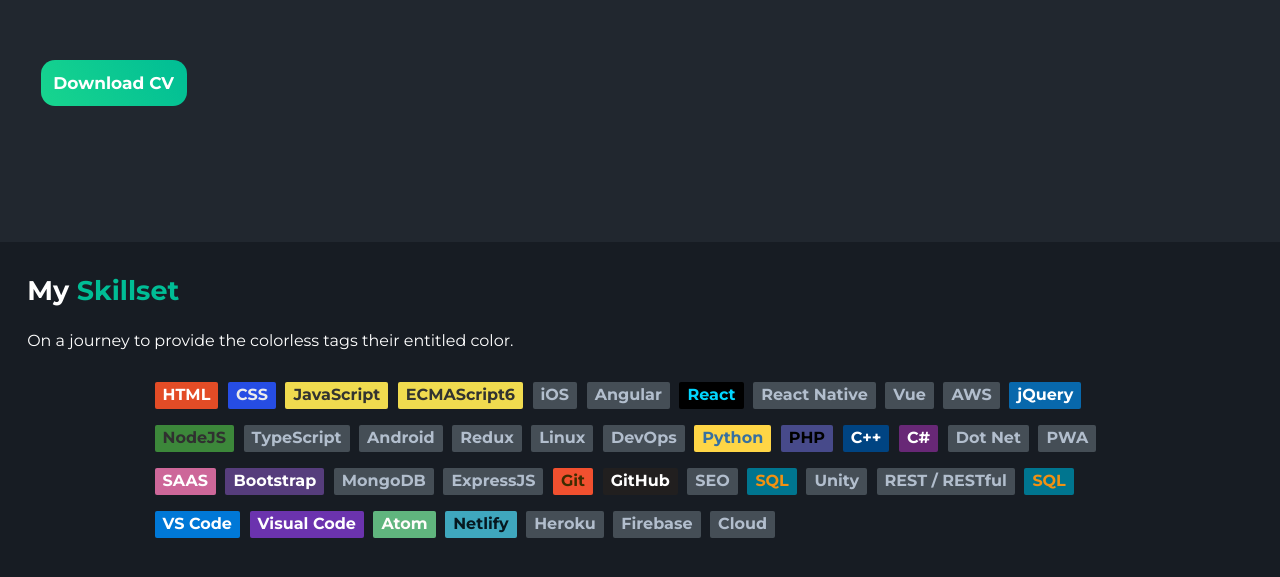
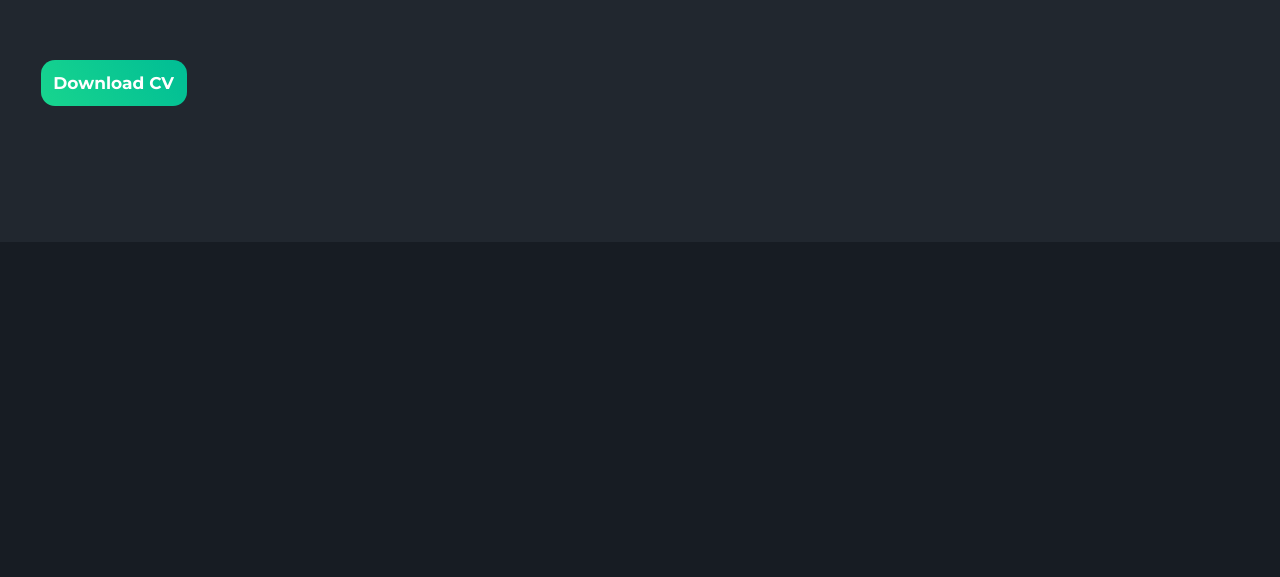
Before and after one commit to sidramwaseem/Portfolio, a React (Create React App) app: page / in a window 1280 px wide. Shown: the part 519-1096 px from the top of the page. Built offline with nearby package versions, Linux system fonts and the light colour scheme.

Commit message:
add scroll reveal

```diff
--- a/src/components/Skills/Skills.css
+++ b/src/components/Skills/Skills.css
@@ -34,3 +34,15 @@
   margin: 0.5em 0.3em;
   cursor: pointer;
 }
+
+.reveal{
+  position: relative;
+  transform: translateY(150px);
+  opacity: 0;
+  transition: all 2s ease;
+}
+
+.reveal.active{
+  transform: translateY(0px);
+  opacity: 1;
+}
--- a/src/components/Skills/Skills.jsx
+++ b/src/components/Skills/Skills.jsx
@@ -1,11 +1,13 @@
 import React from "react";
 import tags from "./tags.js";
 import "./Skills.css";
+import "../../script.js"
 
 function Skills() {
-  const tagElement = tags.map((tag) => {
+
+  const tagElement = tags.map((tag,index) => {
     return (
-      <a href={tag.href} target="_blank" rel="noreferrer">
+      <a href={tag.href} target="_blank" rel="noreferrer" key={index} className="reveal">
         <span
           style={{
             color: tag.color,
@@ -21,7 +23,7 @@
   });
   return (
     <section id="skills">
-      <article className="skill-header">
+      <article className="skill-header reveal">
         <h2>
           My <span className="cyan">Skillset</span>
         </h2>
@@ -29,7 +31,7 @@
           On a journey to provide the colorless tags their entitled color.
         </p>
       </article>
-      <main className="tags-container">{tagElement}</main>
+      <main className="tags-container fade-in">{tagElement}</main>
     </section>
   );
 }
```
